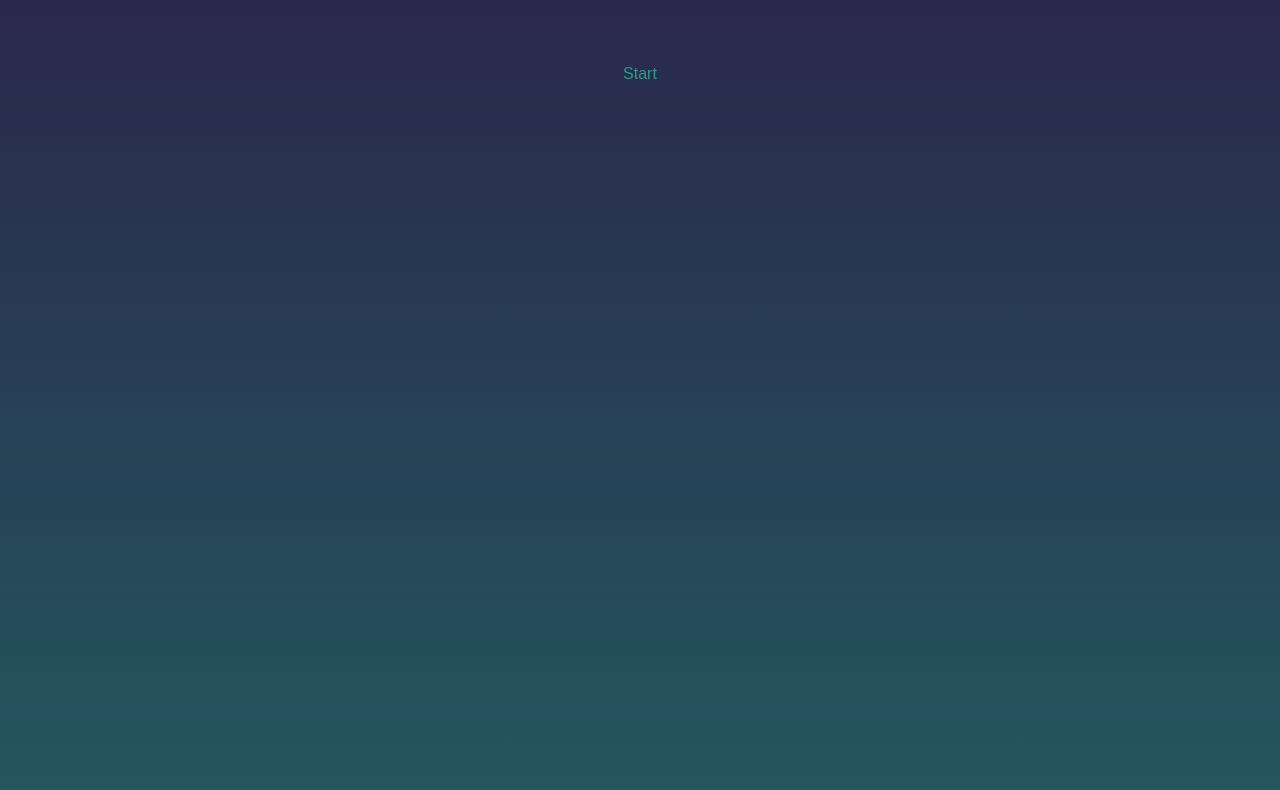
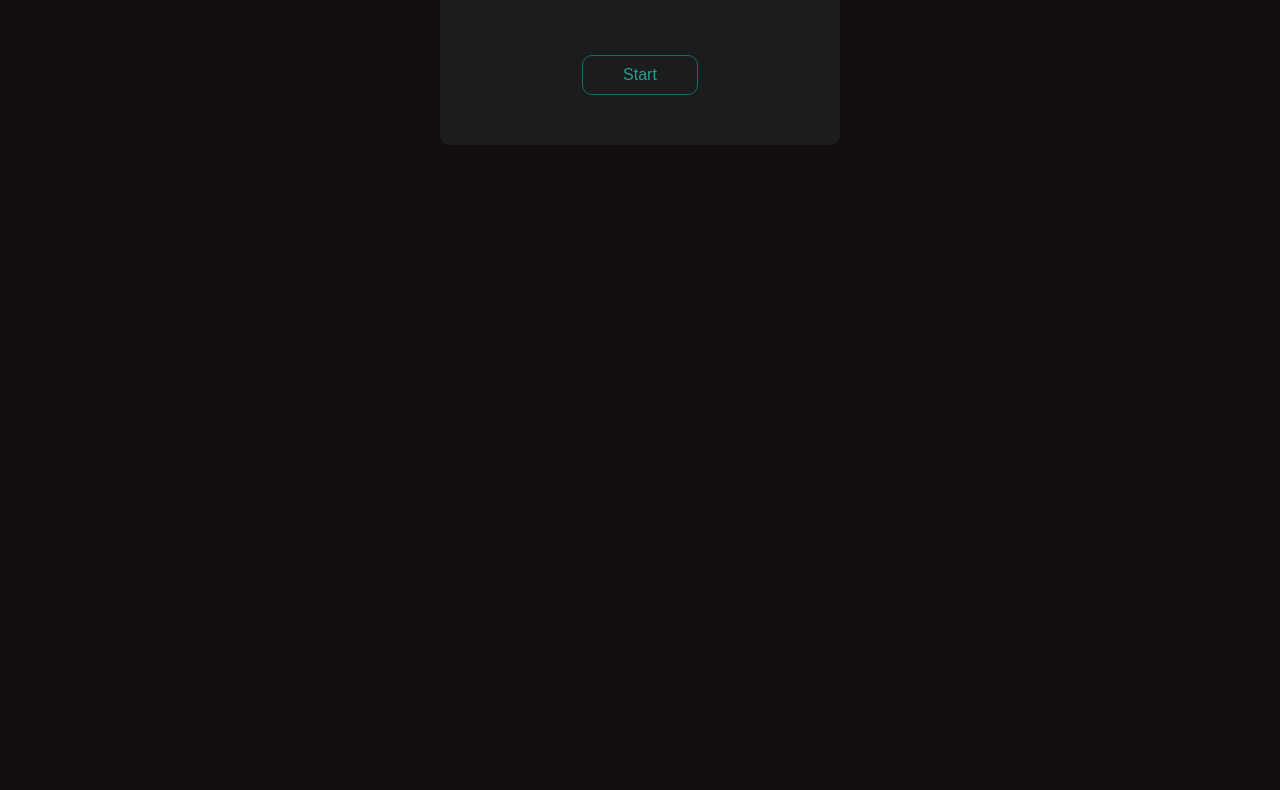
Before and after one commit to fojanb/quiz-app, a plain HTML site: page index.html in a window 1280 px wide. Shown: the part 272-1062 px from the top of the page. Drawn offline with Linux system fonts and the light colour scheme.

Commit message:
Overflow hiddin added to body

```diff
--- a/style.css
+++ b/style.css
@@ -1,15 +1,17 @@
 :root {
-  --clr-font: #f2e9e4;
+  --clr-font: #b1a8a3;
   --clr-bg: #272640;
   --clr-card: #212f45;
   --clr-start: #1a6b75;
   --clr-option: #a16e43;
 }
 body {
-  box-sizing: border-box;
   font-family: sans-serif;
   color: var(--clr-font);
-  background-image: linear-gradient(to top, #226666 0%, #2c1944 100%);
+  background-color: rgb(19, 15, 15);
+  max-height: 50vh;
+  overflow-y: hidden;
+
 }
 .home {
   display: grid;
@@ -19,6 +21,8 @@ body {
   justify-content: center;
   align-items: center;
   text-align: center;
+  background-color: hsl(182, 25%, 50%, 0.1);
+  border-radius: 10px;
 }
 .header {
   display: flex;
@@ -43,14 +47,12 @@ body {
   margin-top: 100px;
   text-align: center;
   color: var(--clr-font);
-  background-color: hsl(182, 25%, 50%, 0.05);
+  background-color: hsl(182, 25%, 50%, 0.1);
   padding-top: 50px;
   border-radius: 10px;
-  box-shadow: 3px 3px 10px rgba(0, 0, 0, 0.05);
-  transition: all .25s;
+  transition: all 0.25s;
   transform: translateX(-200%);
   position: absolute;
-
 }
 .card.prev {
   z-index: 10;
@@ -126,6 +128,10 @@ body {
   color: #2a9d8f;
   cursor: pointer;
 }
+#startBtn {
+  border: 1px solid var(--clr-start);
+  border-radius: 10px;
+}
 
 @media screen and (max-width: 930px) {
   .options {
```
